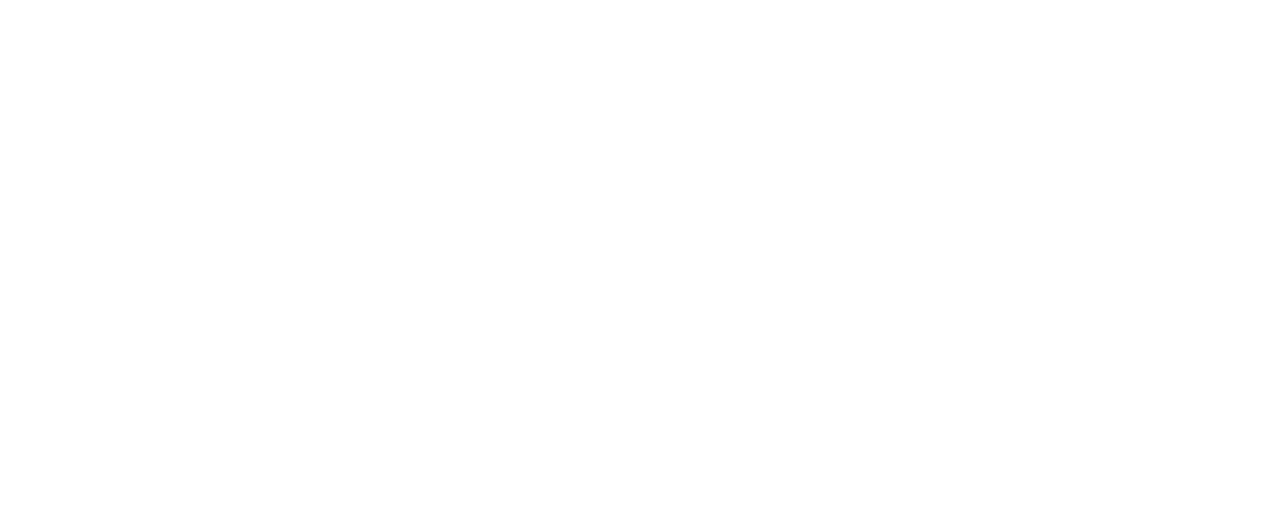
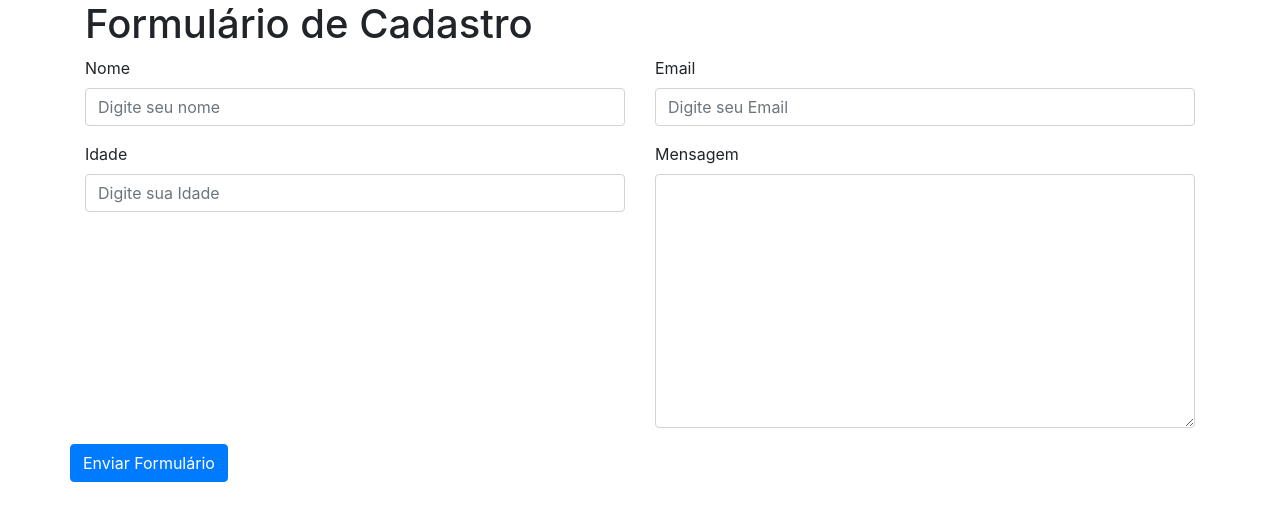
Before and after one commit to Maarii72/Plugin-loading-JQuery, a website: page index.html in a window 1280 px wide. Drawn offline with nearby package versions, Linux system fonts and the light colour scheme.

Commit message:
finalizando projeto

```diff
--- a/hcode_loader.js
+++ b/hcode_loader.js
@@ -32,7 +32,7 @@
                          top: 0,
                          left: 0,
                          "text-align": "center",
-                         backgroundColor: "rgba(230, 5, 61, 0.795)"
+                         backgroundColor: "rgba(199, 212, 223, 0.4)"
 
 
                     })
@@ -58,9 +58,9 @@
                      $(divToAppend).append(divLoad);
 
                      //adicionar a div ao body
-                     $(this).append(divToAppend)
+                     $(this).append(divToAppend).hide().fadeIn()
 
-
+                    //fadein adiciona agradavel
                 break;
 
                 case 'unload':
--- a/index.html
+++ b/index.html
@@ -4,6 +4,7 @@
     <meta charset="UTF-8">
     <meta name="viewport" content="width=device-width, initial-scale=1.0">
     <title>Hcode Loader</title>
+    <link rel="stylesheet" href="node_modules/bootstrap/dist/css/bootstrap.min.css">
     <link rel="stylesheet" href="loaders.css">
 </head>
 <body>
@@ -12,28 +13,78 @@
         npm init -y
         npm install jquery@3.4
     -->
-    <!--
-    <div id="loader"
-    style="
-        width: 100%;
-        height:100%;
-        background-color: rgba(230, 5, 61, 0.795);
-        position: fixed;
-        top: 0;
-        left: 0;
-        text-align: center;
-    ">
-        <div class="lds-dual-ring" style="
-        position:absolute;
-        top: 50%;
-        left:50%
-        "></div>
-    </div>
+
+    <!--dowload bootstrap
+        npm install bootstrap@4.0
+        <link rel="stylesheet" href="node_modules/bootstrap/dist/css/bootstrap.min.css">
     -->
 
+    <div class="container">
+
+        <h1>Formulário de Cadastro</h1>
+
+        <form action="">
+
+            <div class="row">
+
+            <div class="col-6">
+
+                <div class="form-group">
+                    <label for="">Nome</label>
+                    <input type="text" placeholder="Digite seu nome" class="form-control">
+                    </div>
+                </div>
+            <div class="col-6">
+                <div class="form-group">
+                    <label for="">Email</label>
+                    <input type="email" placeholder="Digite seu Email" class="form-control">
+                </div>
+            </div>
+
+            </div>
+            <div class="row">
+            <div class="col-6">
+                <div class="form-group">
+                    <label for="">Idade</label>
+                    <input type="text" placeholder="Digite sua Idade" class="form-control">
+                </div>
+            </div>
+
+            <div class="col-6">
+                <div class="form-group">
+                    <label for="">Mensagem</label>
+                    <textarea cols="30" rows="10" class="form-control"></textarea>
+                </div>
+            </div>
+            </div>
+            <div class="row">
+                <div class="form-group">
+                    <button type="submit" class="btn btn-primary">Enviar Formulário</button>
+                </div>
+            </div>
+
+        </form>
+    </div>
 
     <script src="node_modules/jquery/dist/jquery.min.js"></script>
     <script src="./hcode_loader.js"></script>
 
+    <!--Acrescentar plugin-->
+   <script>
+       $(document).ready(function(){
+           //enviar
+        $('[type=submit').on('click', e =>{
+            //bloquear comportamento padrão
+            e.preventDefault()
+
+            $('body').load("load", {
+                divClass: 'ring',
+                divQtd: 4
+            })
+        })
+       })
+   </script>
+
+
 </body>
 </html>
--- a/package.json
+++ b/package.json
@@ -18,6 +18,7 @@
   },
   "homepage": "https://github.com/Maarii72/Plugin-loading-JQuery#readme",
   "dependencies": {
+    "bootstrap": "^4.0.0",
     "jquery": "^3.4.1"
   }
 }
```
Also changed, not shown: 1 other file.
